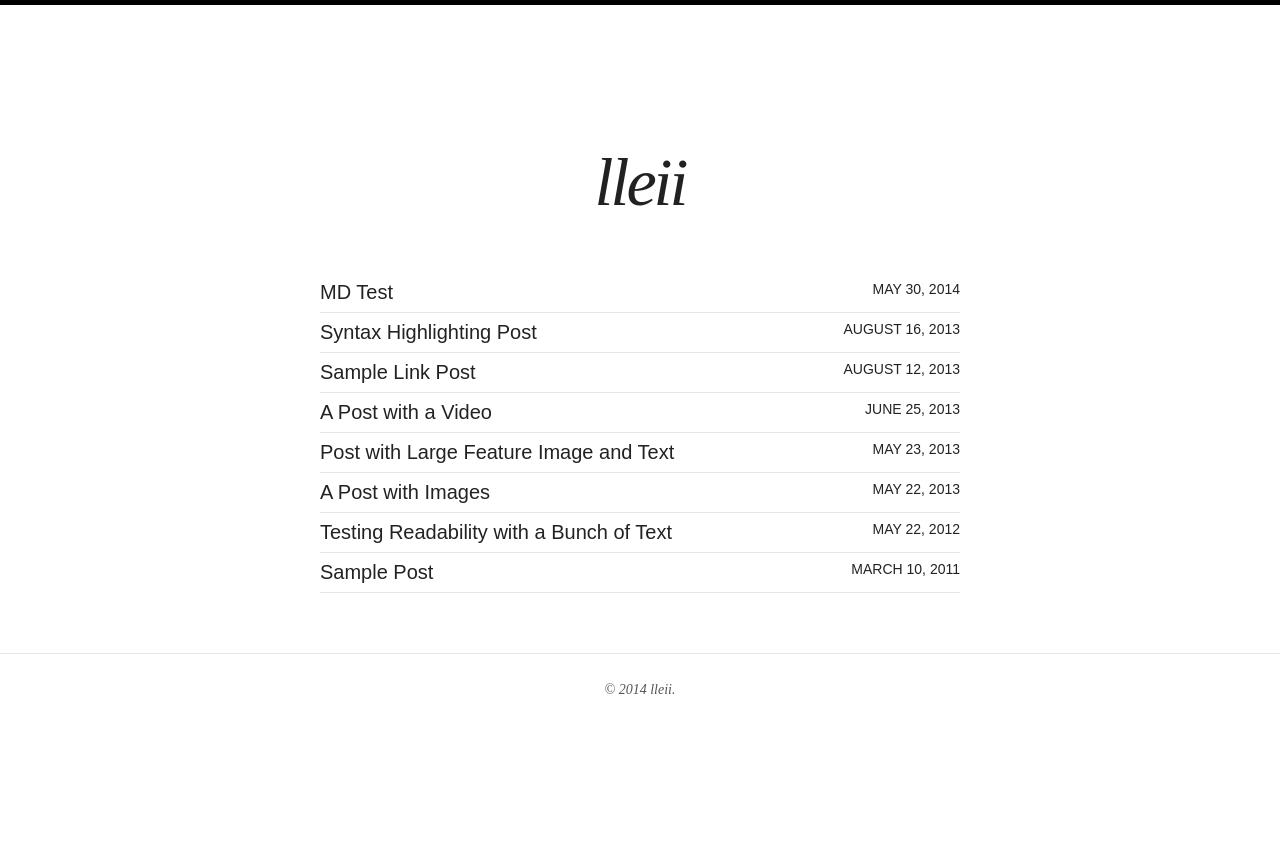
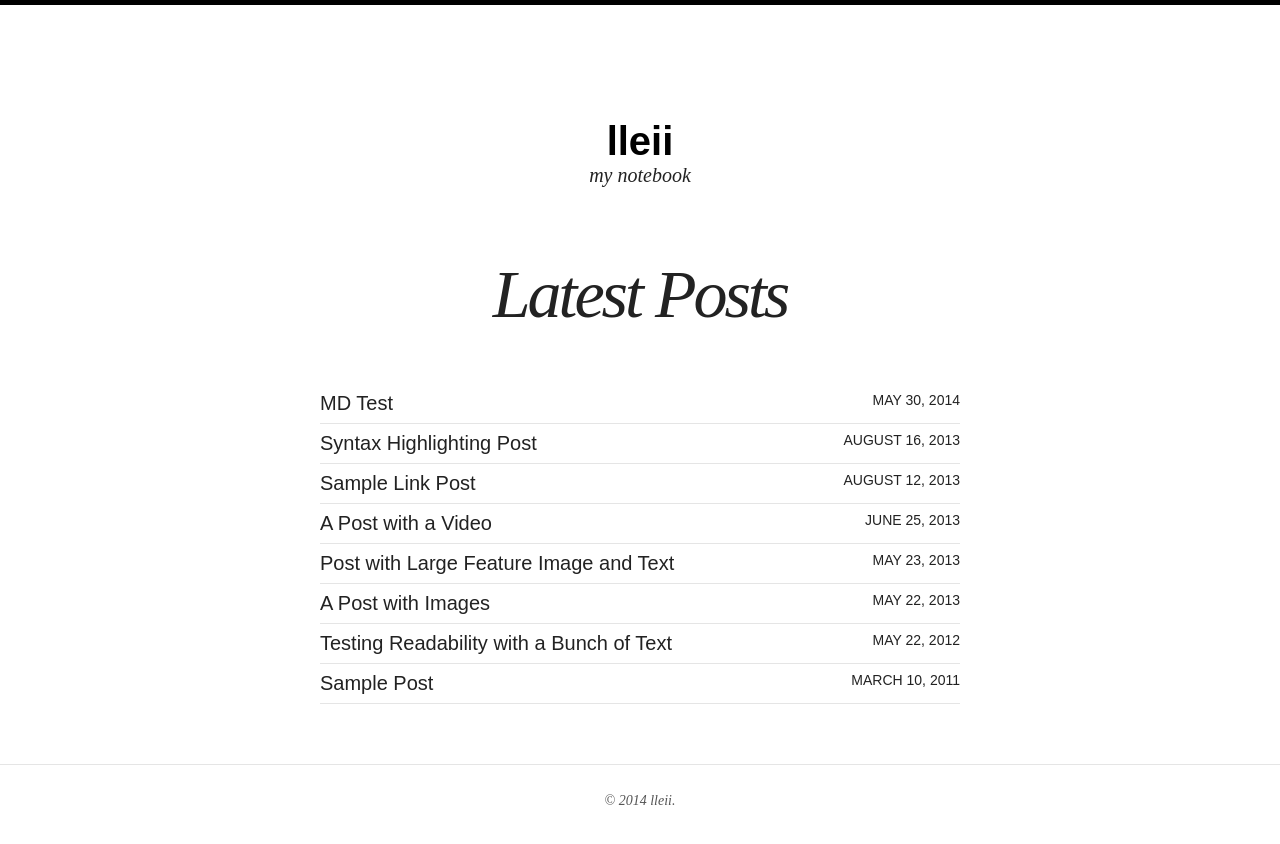
Before and after one commit to lleii/lleii.github.io, a Jekyll site: the page built from index.html, in a window 1280 px wide. Shown: the top 844 px of the page. Built offline with Jekyll 4.4.1, drawn with Linux system fonts in a browser that asks for light colours; Markdown is read by kramdown in place of the engine named in the settings.

Commit message:
nil commit msg

```diff
--- a/_includes/navigation.html
+++ b/_includes/navigation.html
@@ -39,9 +39,9 @@
         {% if site.logo != null %}
     		<a href="{{ site.url }}/" class="site-logo" rel="home" title="{{ site.title }}"><img src="{{ site.url }}/images/{{ site.logo }}" width="200" height="200" alt="{{ site.title }} logo" class="animated fadeInUp"></a>
         {% endif %}
-<!--
-        <h1 class="site-title animated fadeIn"><a href="{{ site.url }}/">{{ site.title }}</a></h1>
-		<h2 class="site-description animated fadeIn" itemprop="description">{{ site.description }}</h2>
--->
+        {% if page.description == "home" %}
+            <h1 class="site-title animated fadeIn"><a href="{{ site.url }}/">{{ site.title }}</a></h1>
+		    <h2 class="site-description animated fadeIn" itemprop="description">{{ site.description }}</h2>
+        {% endif %}
 	</div>
 </header><!-- /.masthead -->{% endif %}
--- a/index.html
+++ b/index.html
@@ -1,16 +1,9 @@
 ---
 layout: page
-title: lleii
-description: "A simple and clean responsive Jekyll theme for words and photos."
+title: Latest Posts
+description: home
 tags: [Jekyll, theme, themes, responsive, blog, minimalism]
 ---
-
-<!--
-<div class="wrap">
-    <h1 class="site-title animated fadeIn"><a href="{{ site.url }}/">{{ site.title }}</a></h1>
-	<h2 class="site-description animated fadeIn" itemprop="description">{{ site.description }}</h2>
-</div>
--->
 
 <ul class="post-list">
 {% for post in site.posts limit:10 %}
```
